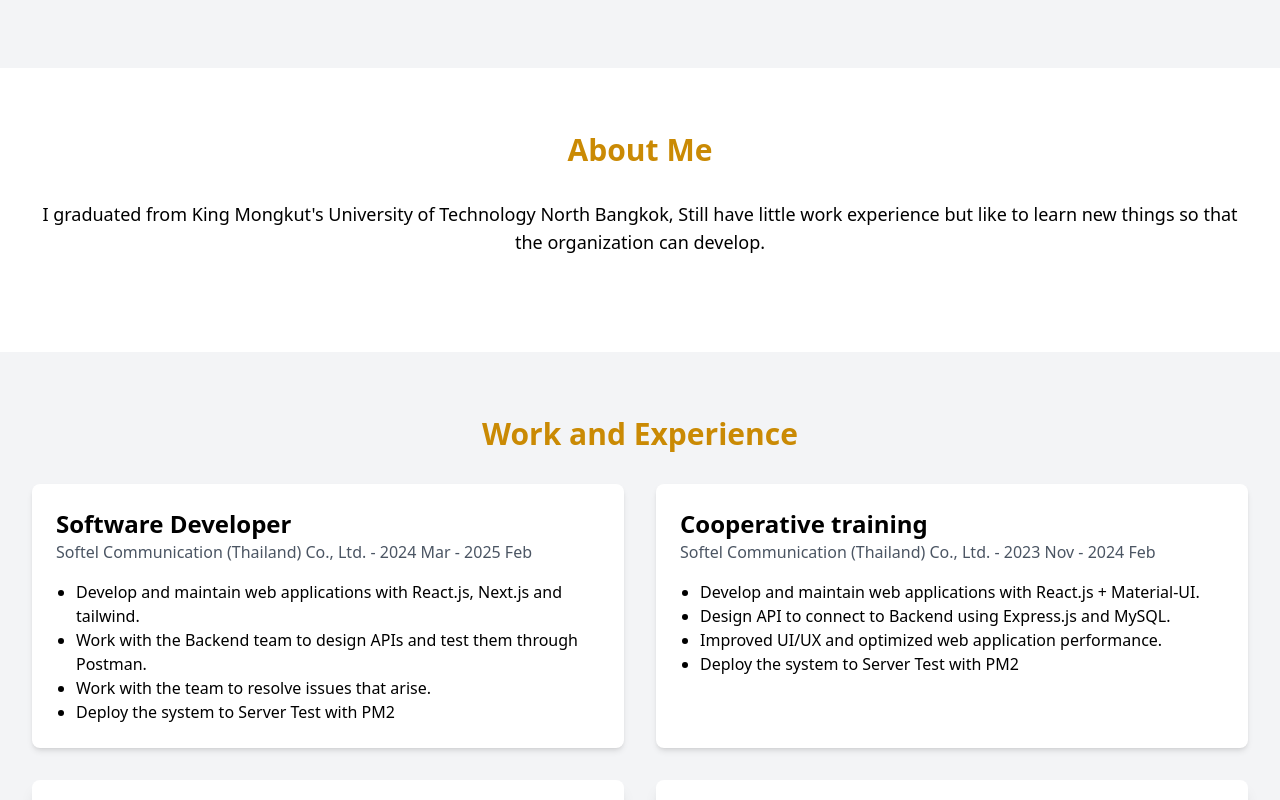
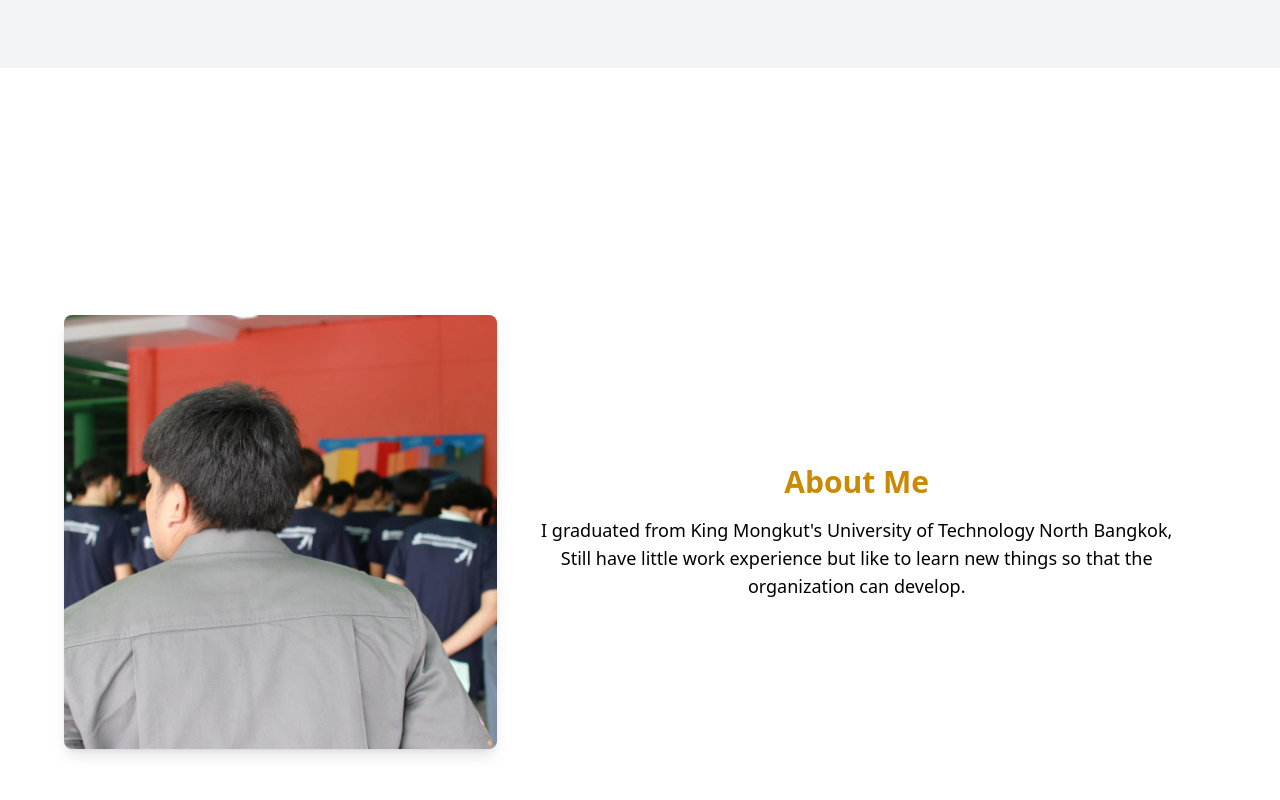
Before and after one commit to tanadonhundev/thana-dev-next, a Next.js app: page / in a window 1280 px wide. Shown: the part 860-1660 px from the top of the page. Built offline with nearby package versions, Linux system fonts and the light colour scheme.

Commit message:
refactor AboutSection

```diff
--- a/src/views/AboutSection.tsx
+++ b/src/views/AboutSection.tsx
@@ -5,15 +5,28 @@ export default function AboutSection() {
     <div>
       <section id="about" className="py-16">
         <div className="max-w-7xl mx-auto px-4 sm:px-6 lg:px-8">
-          <h2 className="text-3xl font-bold text-center mb-8 text-yellow-600">
+          <div className="max-w-7xl mx-auto px-4 sm:px-6 lg:px-8 h-screen flex flex-col md:flex-row items-center justify-between">
+            {/* คอลัมน์รูปภาพ */}
+            <div className="mt-8 md:mt-0 md:w-10/12 flex justify-center">
+              <img
+                src="/profile1.jpg"
+                alt="Placeholder Image"
+                className="rounded-lg shadow-lg max-w-full h-auto"
+              />
+            </div>
+            {/* คอลัมน์ข้อความ */}
+            <div className="max-w-7xl mx-auto px-4 sm:px-6 lg:px-8 flex flex-col items-center justify-center text-center h-screen">
+              <h2 className="text-3xl font-bold text-yellow-600 mb-4">
                 About Me
               </h2>
-          <p className="text-lg text-center mb-8">
+              <p className="text-lg">
                 I graduated from King Mongkut's University of Technology North
                 Bangkok, Still have little work experience but like to learn new
                 things so that the organization can develop.
               </p>
             </div>
+          </div>
+        </div>
       </section>
     </div>
   );
```
Also changed, not shown: public/profile1.jpg (added). Lines whose indentation alone changed are shown as unchanged.
